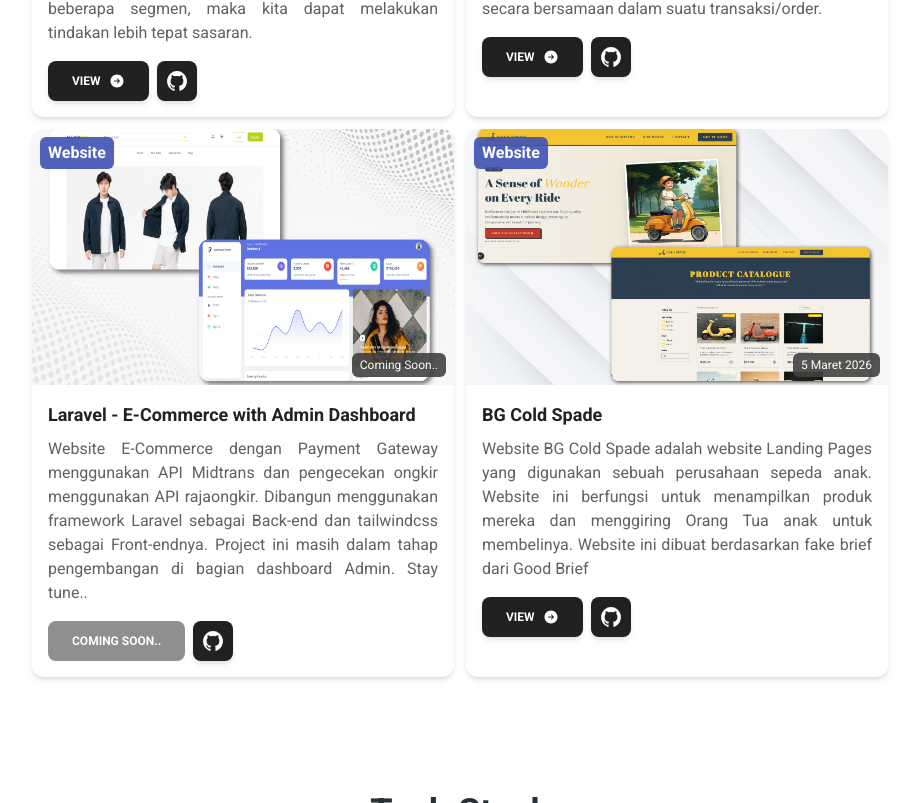
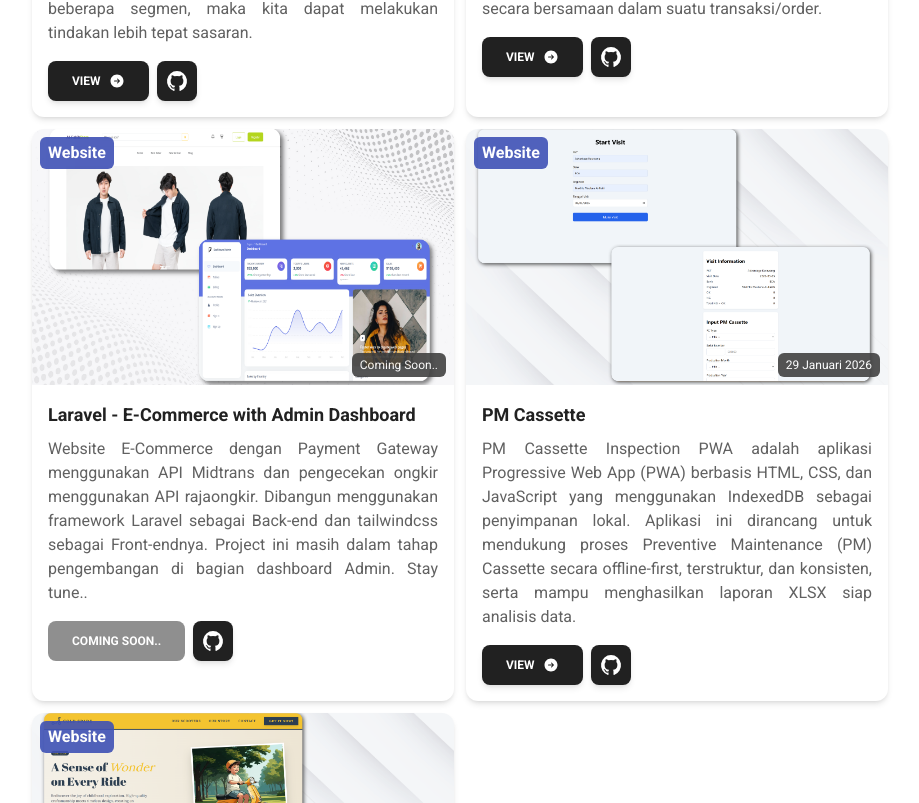
Before and after one commit to MukhlisMaulanaA/web-portofolio, a Next.js app: page / in a window 1280 px wide. Shown: the part 3117-3920 px from the top of the page, without its empty margins (180-1099 px from the left). Built offline with nearby package versions, Linux system fonts and the light colour scheme; what tailwind-typewriter would draw is missing.

Commit message:
update: adding showcase project pm-cassette

```diff
--- a/src/app/project-showcase.tsx
+++ b/src/app/project-showcase.tsx
@@ -68,6 +68,15 @@ const PROJECT = [
     link_github: "https://github.com/MukhlisMaulanaA/ecommerce",
   },
   {
+    title: "PM Cassette",
+    image: "/image/project-showcase-pm-cassette.png",
+    date: "29 Januari 2026",
+    category: "Website",
+    description: "PM Cassette Inspection PWA adalah aplikasi Progressive Web App (PWA) berbasis HTML, CSS, dan JavaScript yang menggunakan IndexedDB sebagai penyimpanan lokal. Aplikasi ini dirancang untuk mendukung proses Preventive Maintenance (PM) Cassette secara offline-first, terstruktur, dan konsisten, serta mampu menghasilkan laporan XLSX siap analisis data.",
+    link: "https://mukhlismaulanaa.github.io/pm-cassette/",
+    link_github: "https://github.com/MukhlisMaulanaA/pm-cassette",
+  },
+  {
     title: "BG Cold Spade",
     image: "/image/project-showcase-bg-cold-spade.png",
     date: "5 Maret 2026",
```
Also changed, not shown: public/image/project-showcase-pm-cassette.png (added).
